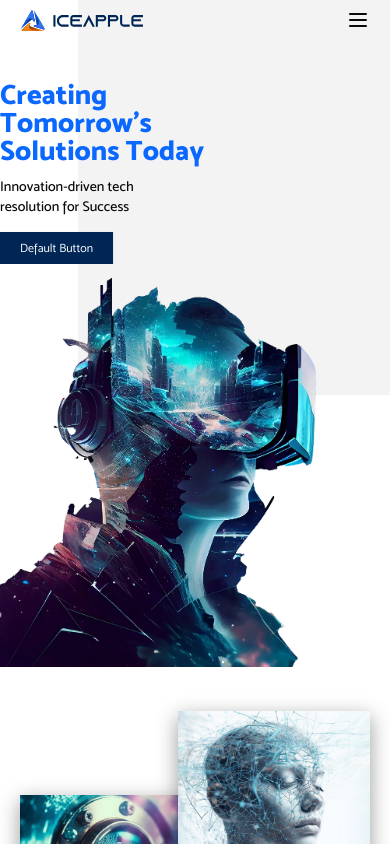
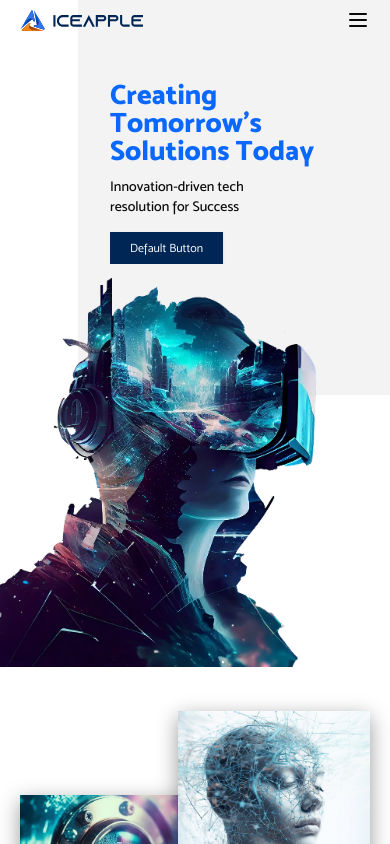
Before and after one commit to ThirstyNeuronsTeam/iceapple-website, a Next.js app: page / in a window 390 px wide. Shown: the top 844 px of the page. Built offline with nearby package versions, Linux system fonts and the light colour scheme.

Commit message:
hero heading mobile responsive changes

```diff
--- a/src/components/common/banner-section-detail/index.tsx
+++ b/src/components/common/banner-section-detail/index.tsx
@@ -32,7 +32,7 @@ const BannerSectionDetail: React.FC<HeroSectionProps> = ({
         "relative z-10 h-full flex order-1 sm:order-2"
       )}
     >
-      <div className="w-full max-w-[280px] sm:max-w-none space-y-6 pr-5 sm:pr-0">
+      <div className="w-full max-w-[280px] sm:max-w-none space-y-6 pr-5 sm:pr-0 ms-auto">
         <div className="overflow-hidden">
           <div className="space-y-3 sm:space-y-6 lg:pl-10">
             <div className="text-[#0B68FF]">
```
